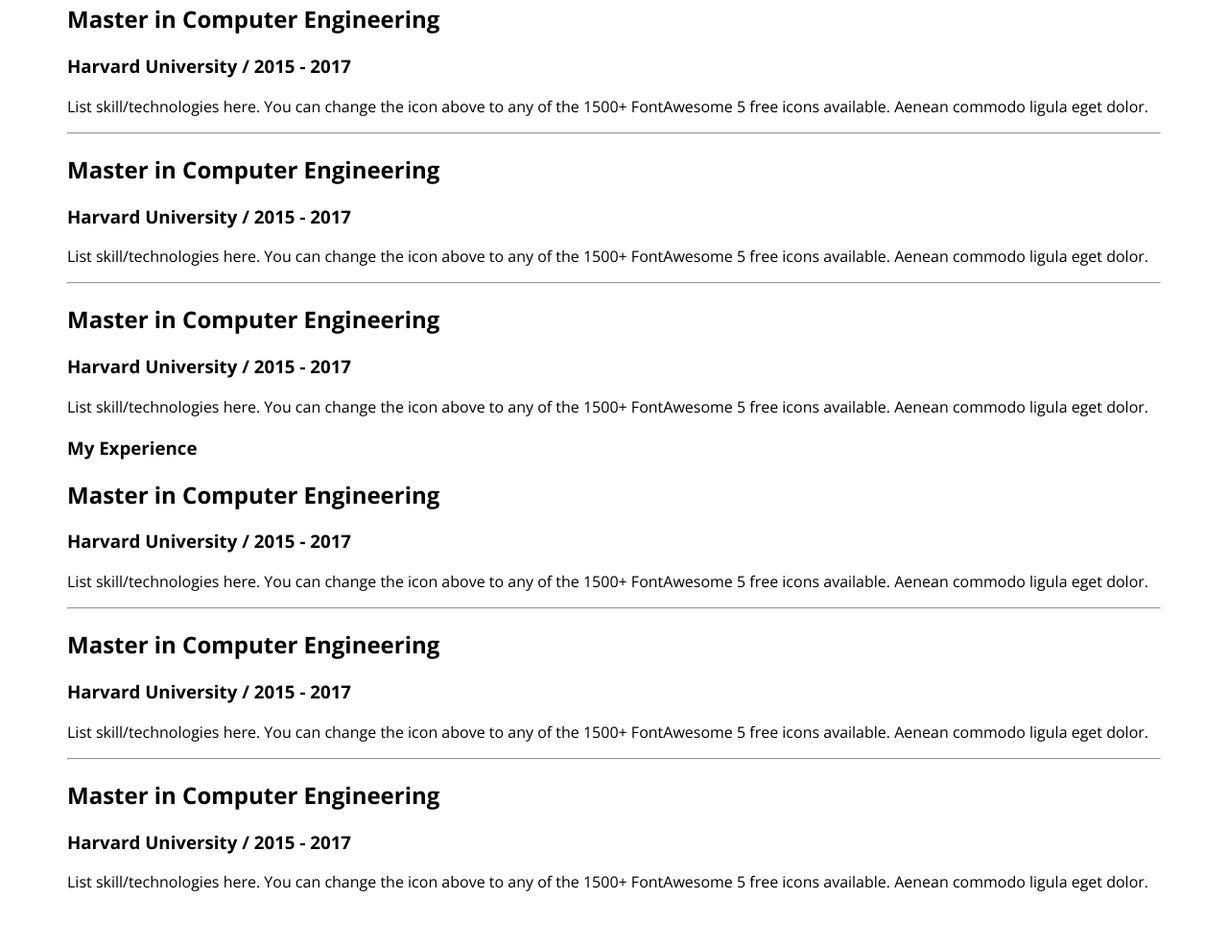
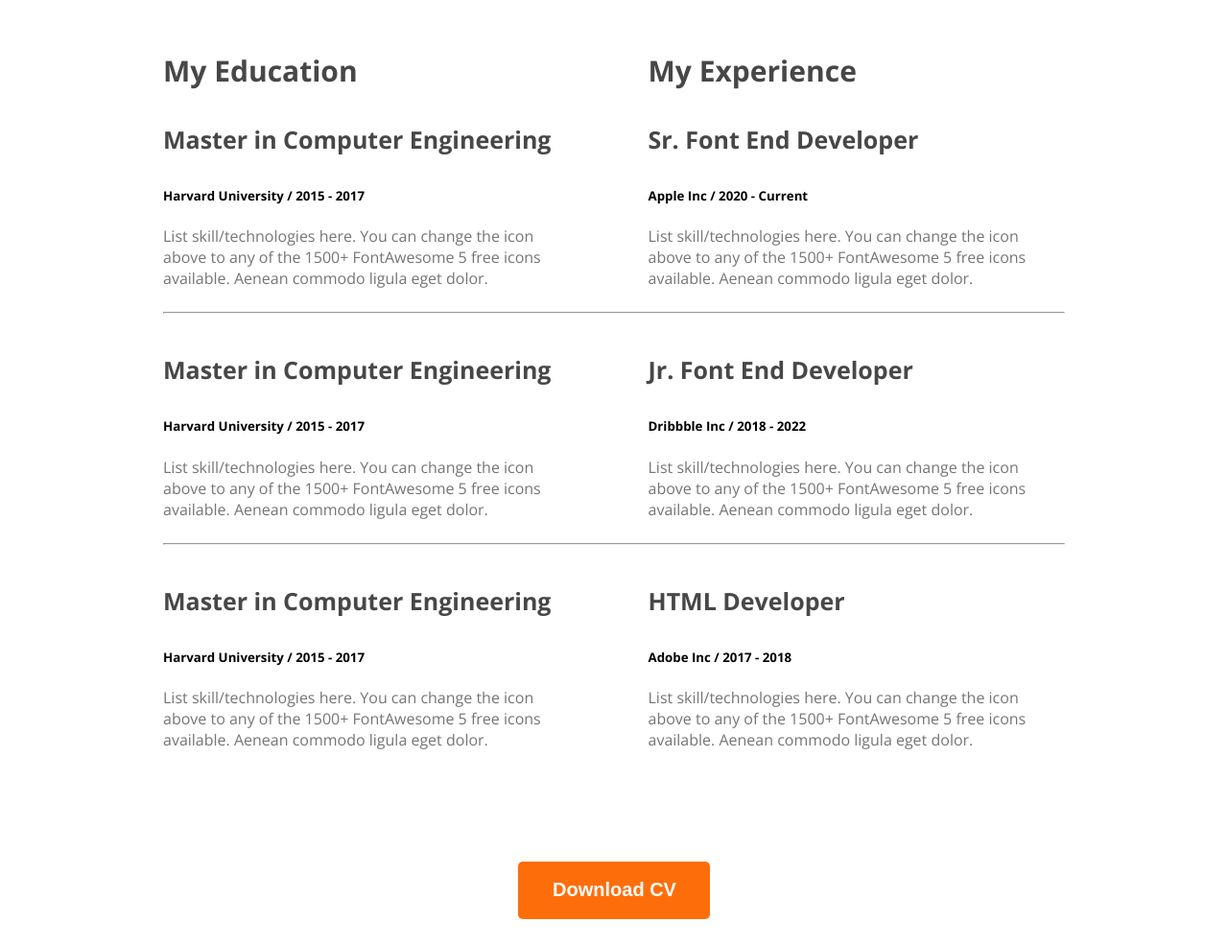
Before and after one commit to AFIFWD/my-portfolio-site, a plain HTML site: page index.html in a window 1280 px wide. Shown: the part 2486-3472 px from the top of the page at 96% size. Before the commit the page ends 3432 px from the top, so only its background shows below. Drawn offline with nearby package versions, Linux system fonts and the light colour scheme.

Commit message:
finished

```diff
--- a/index.html
+++ b/index.html
@@ -116,68 +116,100 @@
         <section>
             <h3 class="sa-title">A summary of My Resume</h3>
             <div class="resume-container">
-                <!-- .resume-column*2>h3.resume-column-title -->
-                <div class="resume-column">
-                    <h3 class="resume-column-title">My Education</h3>
-
-                    <div class="resume-item">
-                        <h2 class="resume-item-title">Master in Computer Engineering</h2>
-                        <h3 class="resume-item-institute">Harvard University / 2015 - 2017</h3>
-                        <p class="resume-item-description">List skill/technologies here. You can change the icon above
+            <div class="resume1">
+                <div class="resume1d">
+                    <h3 class="rh3"> My Education</h3>
+                    <h4 class="rh4">Master in Computer Engineering</h4>
+                    <h5>Harvard University / 2015 - 2017</h5>
+                    <p class="resume-discription">
+                        List skill/technologies here. You can change the icon above
                         to any of the 1500+ FontAwesome 5 free icons available. Aenean commodo ligula eget dolor.
                     </p>
+
+                </div>
+                <div class="resume1d">
+                    <h3 class="rh3"> My Experience</h3>
+                    <h4 class="rh4">Sr. Font End Developer</h4>
+                    <h5>Apple Inc / 2020 - Current</h5>
+                    <p class="resume-discription">
+                        List skill/technologies here. You can change the icon above
+                        to any of the 1500+ FontAwesome 5 free icons available. Aenean commodo ligula eget dolor.
+                    </p>
+
+                </div>
             </div>
             <hr>
-                    <div class="resume-item">
-                        <h2 class="resume-item-title">Master in Computer Engineering</h2>
-                        <h3 class="resume-item-institute">Harvard University / 2015 - 2017</h3>
-                        <p class="resume-item-description">List skill/technologies here. You can change the icon above
+            <div class="resume2">
+                <div class="resume1d">
+                    <h4 class="rh4">Master in Computer Engineering</h4>
+                    <h5>Harvard University / 2015 - 2017</h5>
+                    <p class="resume-discription">
+                        List skill/technologies here. You can change the icon above
                         to any of the 1500+ FontAwesome 5 free icons available. Aenean commodo ligula eget dolor.
                     </p>
+
+                </div>
+                <div class="resume1d">
+                    <h4 class="rh4">Jr. Font End Developer</h4>
+                    <h5>Dribbble Inc / 2018 - 2022</h5>
+                    <p class="resume-discription">
+                        List skill/technologies here. You can change the icon above
+                        to any of the 1500+ FontAwesome 5 free icons available. Aenean commodo ligula eget dolor.
+                    </p>
+
+                </div>
             </div>
             <hr>
-                    <div class="resume-item">
-                        <h2 class="resume-item-title">Master in Computer Engineering</h2>
-                        <h3 class="resume-item-institute">Harvard University / 2015 - 2017</h3>
-                        <p class="resume-item-description">List skill/technologies here. You can change the icon above
+            <div class="resume2">
+                <div class="resume1d">
+                    <h4 class="rh4">Master in Computer Engineering</h4>
+                    <h5>Harvard University / 2015 - 2017</h5>
+                    <p  class="resume-discription">
+                        List skill/technologies here. You can change the icon above
                         to any of the 1500+ FontAwesome 5 free icons available. Aenean commodo ligula eget dolor.
                     </p>
-                    </div>
-
 
                 </div>
-                <div class="resume-column">
-                    <h3 class="resume-column-title">My Experience</h3>
-                    <div class="resume-item">
-                        <h2 class="resume-item-title">Master in Computer Engineering</h2>
-                        <h3 class="resume-item-institute">Harvard University / 2015 - 2017</h3>
-                        <p class="resume-item-description">List skill/technologies here. You can change the icon above
+                <div class="resume1d">
+                    <h4 class="rh4">HTML Developer</h4>
+                    <h5>Adobe Inc / 2017 - 2018</h5>
+                    <p class="resume-discription"v>
+                        List skill/technologies here. You can change the icon above
                         to any of the 1500+ FontAwesome 5 free icons available. Aenean commodo ligula eget dolor.
                     </p>
-                    </div>
-                    <hr>
-                    <div class="resume-item">
-                        <h2 class="resume-item-title">Master in Computer Engineering</h2>
-                        <h3 class="resume-item-institute">Harvard University / 2015 - 2017</h3>
-                        <p class="resume-item-description">List skill/technologies here. You can change the icon above
-                            to any of the 1500+ FontAwesome 5 free icons available. Aenean commodo ligula eget dolor.
-                        </p>
-                    </div>
-                    <hr>
-                    <div class="resume-item">
-                        <h2 class="resume-item-title">Master in Computer Engineering</h2>
-                        <h3 class="resume-item-institute">Harvard University / 2015 - 2017</h3>
-                        <p class="resume-item-description">List skill/technologies here. You can change the icon above
-                            to any of the 1500+ FontAwesome 5 free icons available. Aenean commodo ligula eget dolor.
-                        </p>
+
                 </div>
             </div>
             </div>
+            <div class="dcv">
+                <button class="btn-primary">Download CV</button>
+            </div>
+        </section>
 
     </main>
     <footer>
+        <div class="footer-column">
+            <h3 class="section-title">Lets Connect</h3>
+            <p class="section-description">
+                Please fill out the form on this section to contact with me or call between 9:00 A.M and 8.00 P.M ET, Monday through Friday.
+            </p>
+            <div class="social-links">
+                <a href=""><img src="images/icons/facebook.png" alt=""></a>
+                <a href=""><img src="images/icons/twitter.png" alt=""></a>
+                <a href=""><img src="images/icons/insta.png" alt=""></a>
+            </div>
+        </div>
+        <div class="footer-column">
+            <h3 class="section-title">Let’s Message me. Right Now.</h3>
+            <form class="contact" action="">
+                <input type="text" placeholder="Your Name">
+                <input type="email" name="" placeholder="Your Email" id="">
+                <textarea name="" placeholder="Message" id="" cols="30" rows="10"></textarea>
+                <input class="btn-primary" type="submit" value="Submit">
+            </form>
+        </div>
+    </footer>
 
-    </footer>
 
 </body>
 </html>
--- a/style.css
+++ b/style.css
@@ -138,6 +138,63 @@
     padding: 33px;
     box-shadow: 0px 6px 50px 0px rgba(0, 0, 0, 0.06);
 }
-.skill-description{
+/* resume related styles  */
+.resume-container{
+    margin: 100px;
+}
+.resume1{
+    display: flex;
+    gap: 71px;
+}
+.resume2{
+    display: flex;
+    gap: 71px;
+}
+.rh4{
+    color: #474747;
+    font-size: 25px;
+    font-weight: 700;
+}
+.rh3{
+    color:  #474747;
+    font-size: 30px;
+    font-weight: 700;
+}
+.resume-discription{
+    color: #757575;
+    font-size: 16px;
+    font-weight: 400;
 
 }
+.dcv{
+    text-align: center;
+    margin-top: 50px;
+}
+/* footer related styles */
+footer {
+    display: flex;
+    gap: 100px;
+    background: #FFF8F3;
+    margin-top: 100px;
+    padding: 130px 200px;
+}
+
+.footer-column {
+    width: 50%;
+}
+
+.social-links a{
+    margin-right: 25px;
+}
+
+.contact input[type="text"], .contact input[type="email"],
+textarea {
+    display: block;
+    margin-bottom: 25px;
+    padding: 18px 35px;
+    color: #757575;
+    border-radius: 5px;
+    background: #FFF;
+    border: 0;
+    width: 100%;
+}
```
Lines whose indentation alone changed are shown as unchanged.
